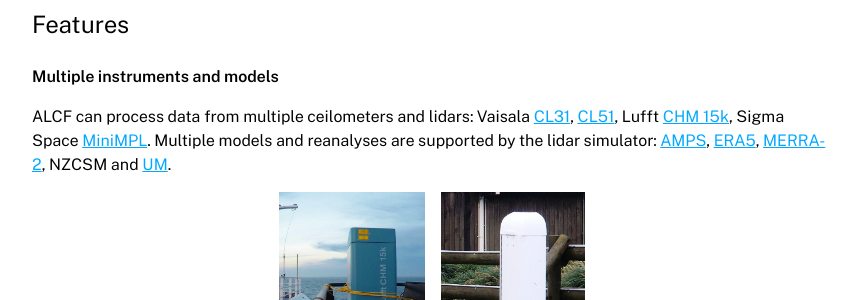
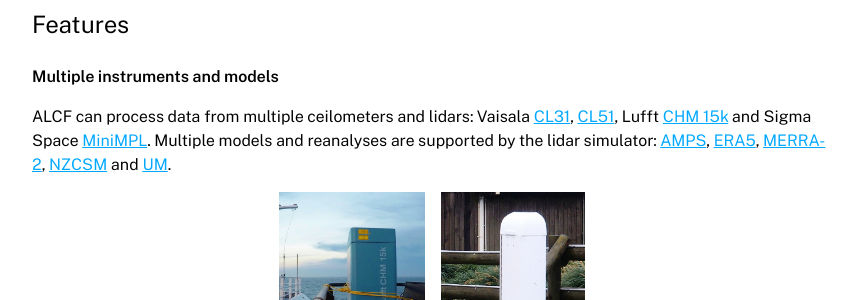
Before and after one commit to alcf-lidar/alcf-lidar.github.io, a Jekyll site: the page built from index.md, in a window 1280 px wide and 900 px high, scrolled down 371 px. Shown: the part 156-456 px from the top of the window, without its empty margins (208-1066 px from the left). Built offline with Jekyll 4.4.1, drawn with Linux system fonts in a browser that asks for light colours.

Commit message:
Link to NZCSM

```diff
--- a/index.md
+++ b/index.md
@@ -16,8 +16,8 @@ ALCF is an open source command line tool for processing of automatic lidar and c
 #### Multiple instruments and models
 
 ALCF can process data from multiple ceilometers and lidars:
-Vaisala [CL31](https://www.vaisala.com/en/products/instruments-sensors-and-other-measurement-devices/weather-stations-and-sensors/cl31), [CL51](https://www.vaisala.com/en/products/instruments-sensors-and-other-measurement-devices/weather-stations-and-sensors/cl51), Lufft [CHM 15k](https://www.lufft.com/products/cloud-height-snow-depth-sensors-288/ceilometer-chm-15k-nimbus-2300/), Sigma Space [MiniMPL](https://www.micropulselidar.com/). Multiple models
-and reanalyses are supported by the lidar simulator: [AMPS](http://www2.mmm.ucar.edu/rt/amps/), [ERA5](https://www.ecmwf.int/en/forecasts/datasets/reanalysis-datasets/era5), [MERRA-2](https://gmao.gsfc.nasa.gov/reanalysis/MERRA-2/), NZCSM and [UM](https://www.metoffice.gov.uk/research/approach/modelling-systems/unified-model/index).
+Vaisala [CL31](https://www.vaisala.com/en/products/instruments-sensors-and-other-measurement-devices/weather-stations-and-sensors/cl31), [CL51](https://www.vaisala.com/en/products/instruments-sensors-and-other-measurement-devices/weather-stations-and-sensors/cl51), Lufft [CHM 15k](https://www.lufft.com/products/cloud-height-snow-depth-sensors-288/ceilometer-chm-15k-nimbus-2300/) and Sigma Space [MiniMPL](https://www.micropulselidar.com/). Multiple models
+and reanalyses are supported by the lidar simulator: [AMPS](http://www2.mmm.ucar.edu/rt/amps/), [ERA5](https://www.ecmwf.int/en/forecasts/datasets/reanalysis-datasets/era5), [MERRA-2](https://gmao.gsfc.nasa.gov/reanalysis/MERRA-2/), [NZCSM](https://www.nesi.org.nz/case-studies/improving-new-zealands-weather-forecasting-ability) and [UM](https://www.metoffice.gov.uk/research/approach/modelling-systems/unified-model/index).
 
 <div class="img-flex">
 <a href="{{ "/img/chm15k_512x.jpg" | relative_url }}"><img src="{{ "/img/chm15k_512x.jpg" | relative_url }}" height="200" /></a>
```
